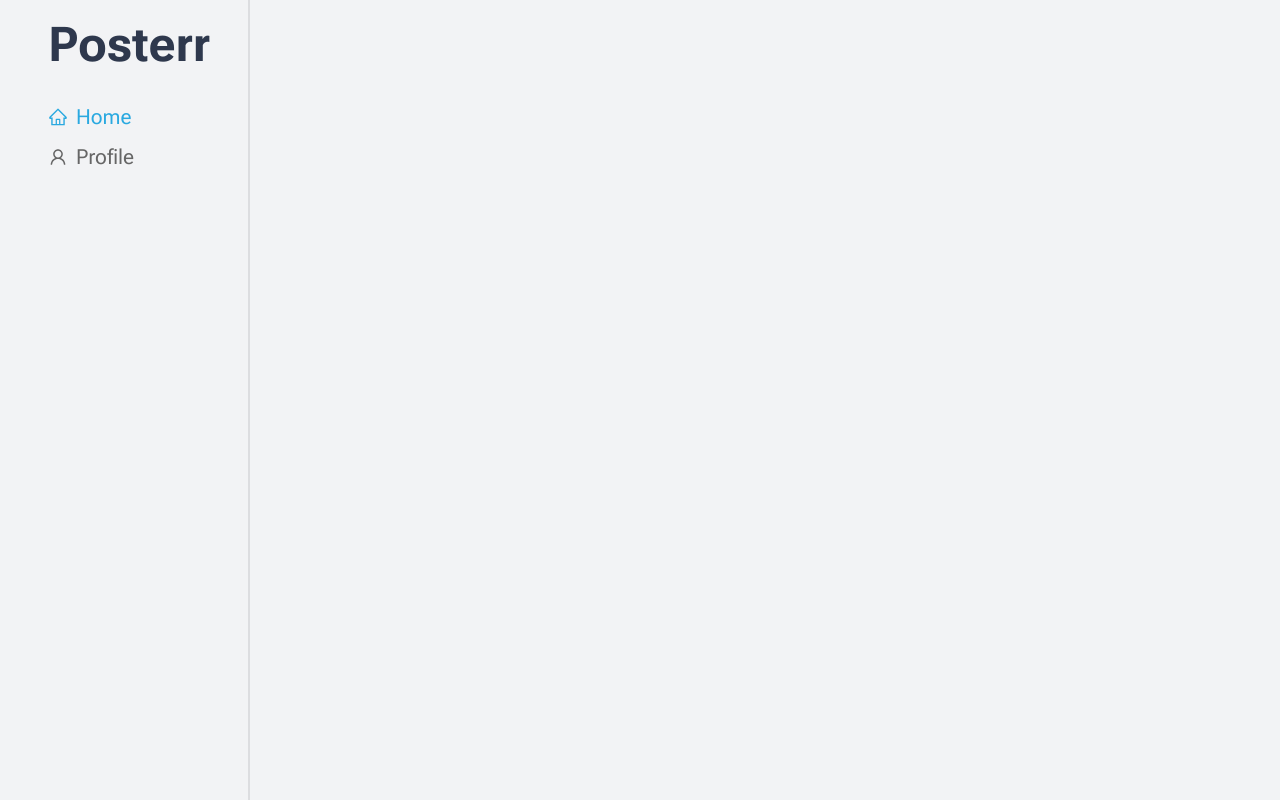
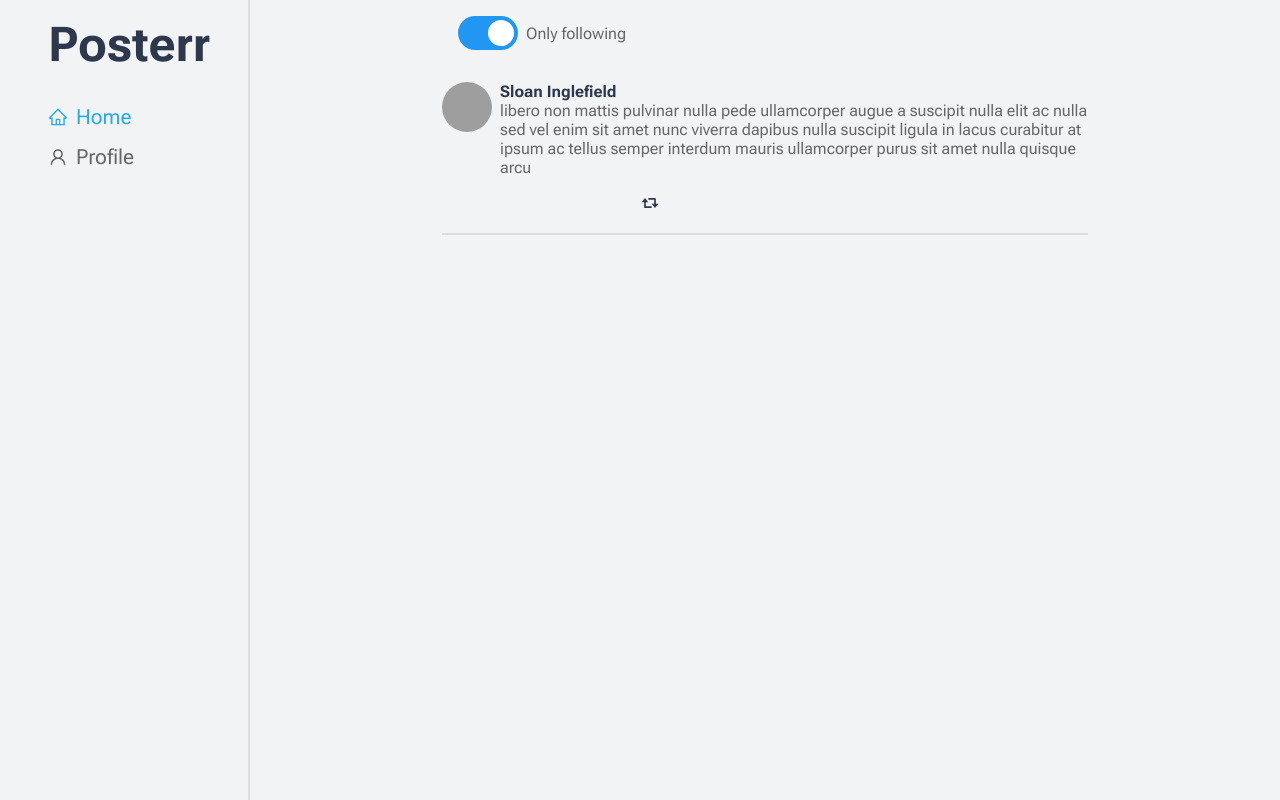
Before and after one commit to vicentemattos1/twitter-frontend, a Next.js app: page /posts in a window 1280 px wide. Built offline with nearby package versions, Linux system fonts and the light colour scheme; sample sign-in values are in the browser's storage; grey boxes are pictures that could not be loaded.

Commit message:
Posts section and post content initial mock

```diff
--- /dev/null
+++ b/src/components/PostComponent.tsx
@@ -0,0 +1,45 @@
+import Image from "next/image";
+import DefaultImage from "../public/image-default.svg";
+import { BiRepost } from "react-icons/bi";
+
+import styles from "../styles/components/PostComponent.module.scss";
+import { Post } from "../contexts/PostsContext";
+import { useUser } from "../contexts/UserContext";
+
+type PostComponentProps = {
+  post: Post;
+};
+
+export function PostComponent({ post }: PostComponentProps) {
+  const { user } = useUser();
+
+  if (post && post.user && user) {
+    return (
+      <div className={styles["container"]}>
+        <Image
+          width={50}
+          height={50}
+          loader={() => post.user.avatar_url || DefaultImage}
+          src={post.user.avatar_url || DefaultImage}
+          alt="User image"
+        />
+        <div>
+          <div>
+            <div>
+              <div>
+                <strong>{post.user.username}</strong>
+              </div>
+            </div>
+          </div>
+          <span>{post.post_text}</span>
+          <div style={{ marginTop: "1rem" }}>
+            <button style={{ color: "var(--title)" }} onClick={() => {}}>
+              <BiRepost size={20} />
+            </button>
+          </div>
+        </div>
+      </div>
+    );
+  }
+  return <></>;
+}
--- /dev/null
+++ b/src/components/PostsSection.tsx
@@ -0,0 +1,20 @@
+import { usePosts } from "../contexts/PostsContext";
+import { PostComponent } from "./PostComponent";
+
+import styles from "../styles/components/PostsSection.module.scss";
+
+export function PostsSection() {
+  const { posts } = usePosts();
+  return (
+    <main className={styles["container"]}>
+      <div className={styles["filter"]}>
+        <label className={styles["switch"]}>
+          <input type="checkbox" checked={true} onChange={() => {}} />
+          <span className={`${styles["slider"]} ${styles["round"]}`}></span>
+        </label>
+        Only following
+      </div>
+      <PostComponent post={posts[0]} />
+    </main>
+  );
+}
--- a/src/pages/posts/index.tsx
+++ b/src/pages/posts/index.tsx
@@ -1,7 +1,8 @@
 import type { NextPage } from "next";
+import { PostsSection } from "../../components/PostsSection";
 
 const Posts: NextPage = () => {
-  return <></>;
+  return <PostsSection />;
 };
 
 export default Posts;
--- /dev/null
+++ b/src/styles/components/PostComponent.module.scss
@@ -0,0 +1,48 @@
+.container {
+  display: flex;
+  flex: 1;
+  max-height: 300px;
+  align-items: flex-start;
+  padding: 1rem 0;
+  border-bottom: solid 2px var(--gray-line);
+
+  button {
+    border: none;
+    font-weight: bold;
+    width: 100px;
+  }
+
+  img {
+    border-radius: 50%;
+  }
+  > div {
+    margin-left: 0.5rem;
+    flex: 1;
+  }
+
+  > div {
+    > div {
+      display: flex;
+      justify-content: space-between;
+      :first-child {
+        border: none;
+        width: 100%;
+        max-width: 300px;
+        text-align: start;
+        align-items: center;
+        span {
+          font-size: 0.7rem;
+          margin-left: 0.5rem;
+        }
+        strong {
+          color: var(--title);
+        }
+      }
+
+      button {
+        color: var(--blue);
+        background: none;
+      }
+    }
+  }
+}
--- /dev/null
+++ b/src/styles/components/PostsSection.module.scss
@@ -0,0 +1,80 @@
+.container {
+  max-width: 70vw;
+  width: 100%;
+  padding-left: 250px;
+  margin-inline: auto;
+  display: flex;
+  flex-direction: column;
+}
+
+/* The switch - the box around the slider */
+.switch {
+  position: relative;
+  display: inline-block;
+  width: 60px;
+  height: 34px;
+
+  input {
+    opacity: 0;
+    width: 0;
+    height: 0;
+  }
+
+  /* The slider */
+  .slider {
+    position: absolute;
+    cursor: pointer;
+    top: 0;
+    left: 0;
+    right: 0;
+    bottom: 0;
+    background-color: #ccc;
+    -webkit-transition: 0.4s;
+    transition: 0.4s;
+  }
+
+  .slider:before {
+    position: absolute;
+    content: "";
+    height: 26px;
+    width: 26px;
+    left: 4px;
+    bottom: 4px;
+    background-color: white;
+    -webkit-transition: 0.4s;
+    transition: 0.4s;
+  }
+
+  input:checked + .slider {
+    background-color: #2196f3;
+  }
+
+  input:focus + .slider {
+    box-shadow: 0 0 1px #2196f3;
+  }
+
+  input:checked + .slider:before {
+    -webkit-transform: translateX(26px);
+    -ms-transform: translateX(26px);
+    transform: translateX(26px);
+  }
+
+  /* Rounded sliders */
+  .slider.round {
+    border-radius: 34px;
+  }
+
+  .slider.round:before {
+    border-radius: 50%;
+  }
+}
+
+.filter {
+  display: flex;
+  align-items: center;
+  margin: 1rem;
+
+  :first-child {
+    margin-right: 0.5rem;
+  }
+}
```
Also changed, not shown: src/public/image-default.svg (added).
